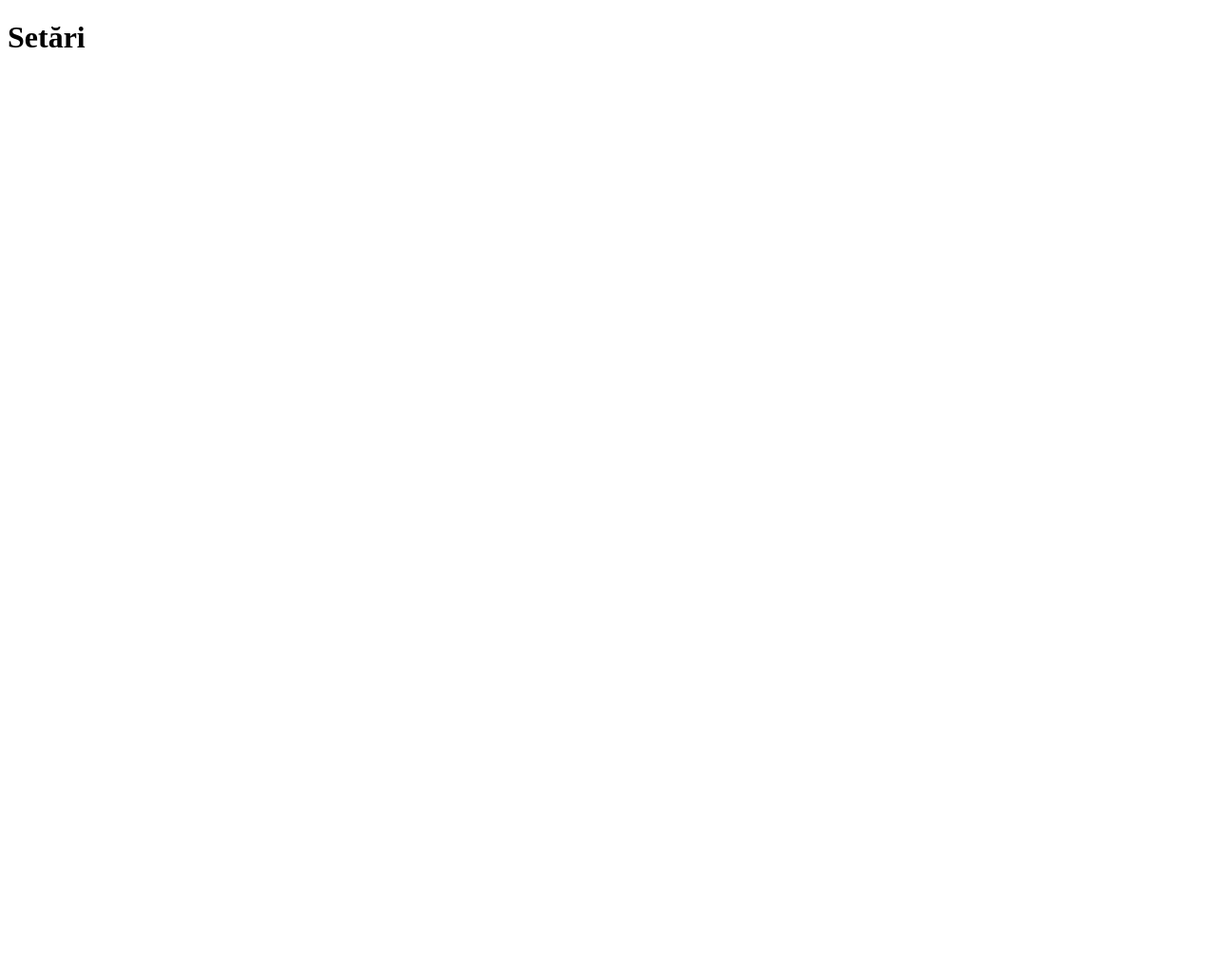
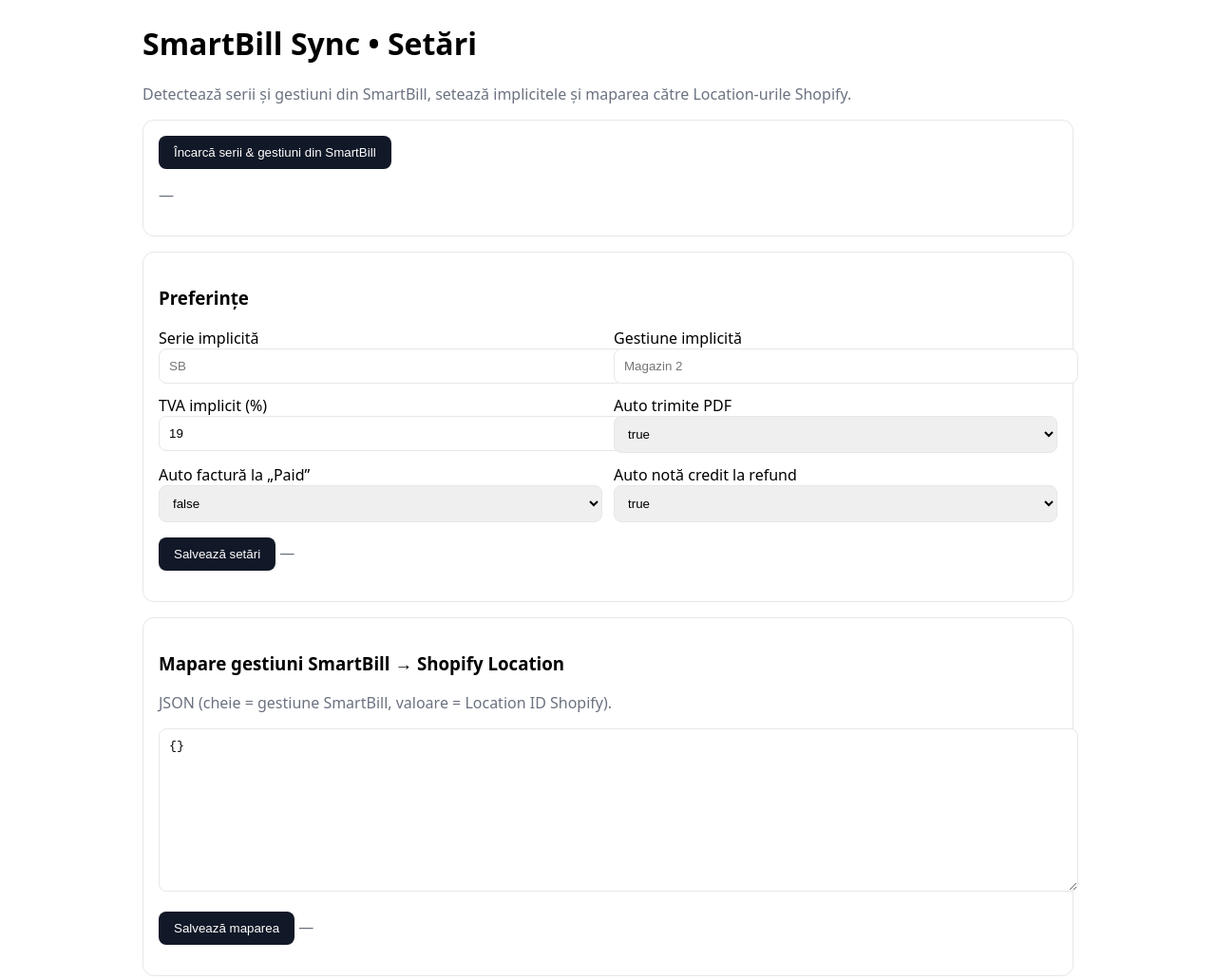
Before and after one commit to alsabaghamer-commits/smartbill-sync, a website: page public/settings.html in a window 1280 px wide. Shown: the whole page at 95% size. Before the commit the page ends 800 px from the top, so only its background shows below. Drawn offline with Linux system fonts and the light colour scheme.

Commit message:
Update settings.html

```diff
--- a/public/settings.html
+++ b/public/settings.html
@@ -1 +1,67 @@
-<!doctype html><html><body><h1>Setări</h1></body></html>
+<!doctype html><html><head><meta charset="utf-8"/>
+<title>SmartBill Sync • Setări</title>
+<meta name="viewport" content="width=device-width, initial-scale=1"/>
+<style>
+ body{font-family:system-ui,Segoe UI,Arial,sans-serif;max-width:980px;margin:24px auto;padding:0 16px}
+ .card{border:1px solid #e5e7eb;border-radius:12px;padding:16px;margin-bottom:16px}
+ input,select,textarea{padding:10px;border:1px solid #e5e7eb;border-radius:8px;width:100%}
+ button{padding:10px 16px;border:0;border-radius:8px;background:#111827;color:#fff;cursor:pointer}
+ .row{display:grid;grid-template-columns:1fr 1fr;gap:12px}
+ .ok{color:#16a34a}.err{color:#dc2626}.muted{color:#6b7280}
+</style></head>
+<body>
+<h1>SmartBill Sync • Setări</h1>
+<p class="muted">Detectează serii și gestiuni din SmartBill, setează implicitele și maparea către Location-urile Shopify.</p>
+
+<div class="card">
+  <button onclick="loadMeta()">Încarcă serii & gestiuni din SmartBill</button>
+  <p id="meta" class="muted">—</p>
+</div>
+
+<div class="card">
+  <h3>Preferințe</h3>
+  <div class="row">
+    <label>Serie implicită <input id="series" placeholder="SB"/></label>
+    <label>Gestiune implicită <input id="warehouse" placeholder="Magazin 2"/></label>
+    <label>TVA implicit (%) <input id="vat" type="number" value="19"/></label>
+    <label>Auto trimite PDF <select id="sendpdf"><option>true</option><option>false</option></select></label>
+    <label>Auto factură la „Paid” <select id="autoinv"><option>false</option><option>true</option></select></label>
+    <label>Auto notă credit la refund <select id="autocr"><option>true</option><option>false</option></select></label>
+  </div>
+  <p><button onclick="save()">Salvează setări</button> <span id="s" class="muted">—</span></p>
+</div>
+
+<div class="card">
+  <h3>Mapare gestiuni SmartBill → Shopify Location</h3>
+  <p class="muted">JSON (cheie = gestiune SmartBill, valoare = Location ID Shopify).</p>
+  <textarea id="map" rows="10">{}</textarea>
+  <p><button onclick="saveMap()">Salvează maparea</button> <span id="m" class="muted">—</span></p>
+</div>
+
+<script>
+async function loadMeta(){
+  const r=await fetch('/api/sb/meta'); const d=await r.json();
+  document.getElementById('meta').innerHTML =
+    '<b>Serii:</b> '+(d.series||[]).join(', ')+'<br/><b>Gestiuni:</b> '+(d.warehouses||[]).join(', ');
+}
+async function save(){
+  const p={
+    defaultSeries:document.getElementById('series').value.trim()||'SB',
+    defaultWarehouse:document.getElementById('warehouse').value.trim()||'Magazin 2',
+    vatDefault:Number(document.getElementById('vat').value||19),
+    autoSendPdf:document.getElementById('sendpdf').value==='true',
+    autoInvoice:document.getElementById('autoinv').value==='true',
+    autoCreditNote:document.getElementById('autocr').value==='true'
+  };
+  const r=await fetch('/api/settings',{method:'POST',headers:{'Content-Type':'application/json'},body:JSON.stringify(p)});
+  document.getElementById('s').textContent=r.ok?'✔ Salvat':'✖ Eroare';
+}
+async function saveMap(){
+  try{
+    const map=JSON.parse(document.getElementById('map').value||'{}');
+    const r=await fetch('/api/map',{method:'POST',headers:{'Content-Type':'application/json'},body:JSON.stringify(map)});
+    document.getElementById('m').textContent=r.ok?'✔ Salvat':'✖ Eroare';
+  }catch(e){document.getElementById('m').textContent='✖ JSON invalid'}
+}
+</script>
+</body></html>
```
